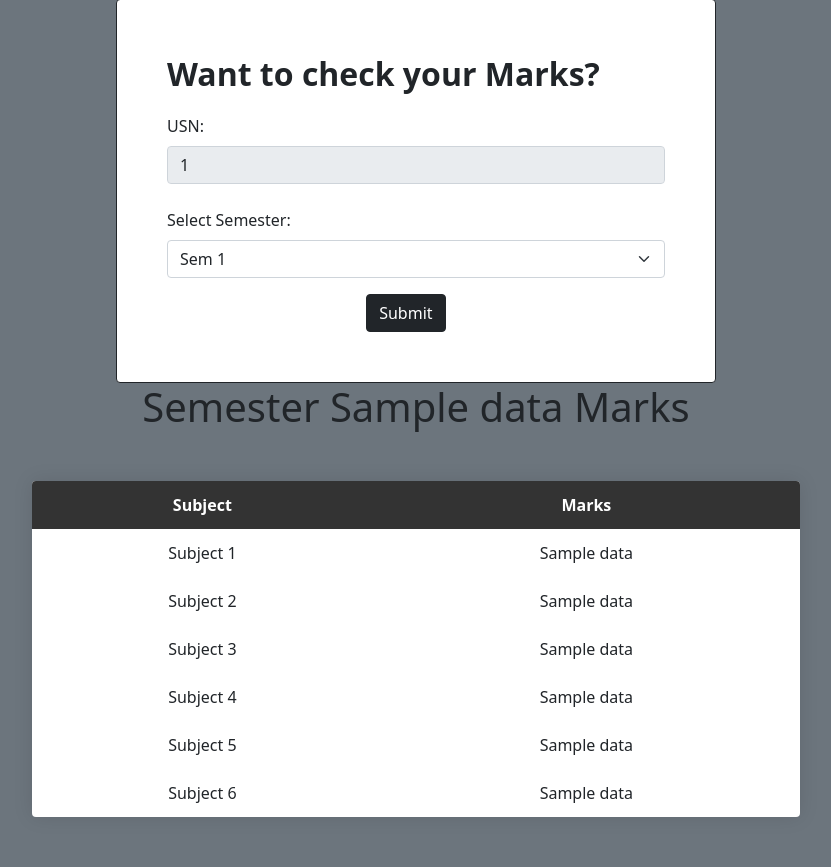
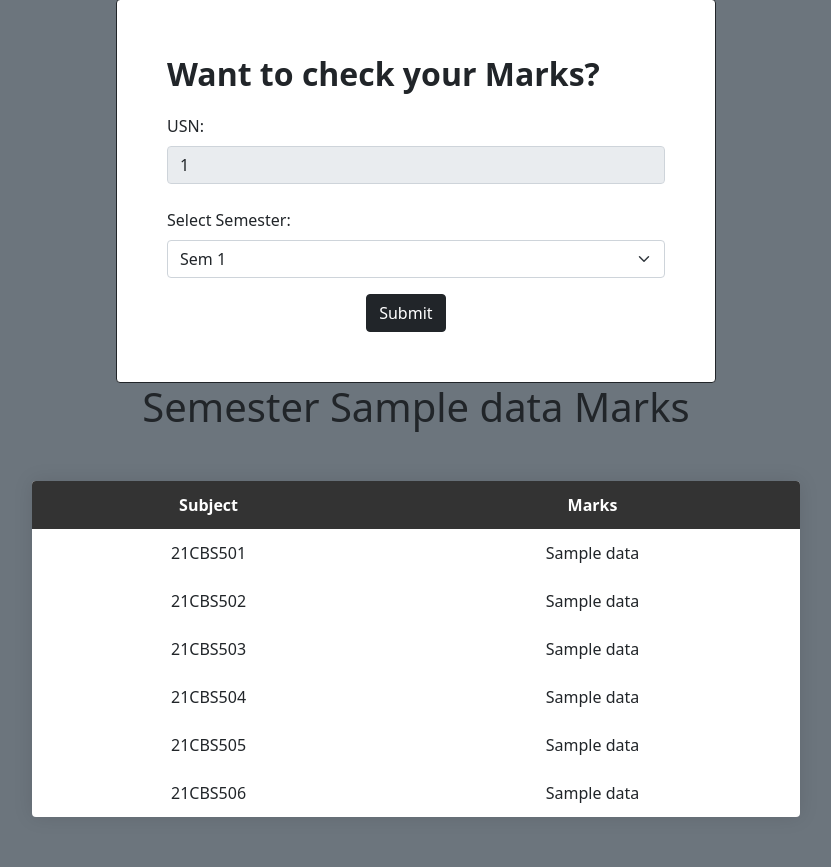
Before and after one commit to vinayak-v-nayak/Student-database-management, a Flask app: template templates/student/student_check_marks.html in a window 1280 px wide. Shown: the part 101-968 px from the top of the page, without its empty margins (224-1055 px from the left). Run offline with Flask 3, Linux system fonts and the light colour scheme; the template is opened without the code that fills it: most values are stand-ins (such as "Sample title", 1, 10 or a date in 2020).

Commit message:
https://github.com/vinayak-v-nayak/Student-database-management.git

```diff
--- a/templates/student/student_check_marks.html
+++ b/templates/student/student_check_marks.html
@@ -38,7 +38,7 @@
 
         <label for="user_id" class="form-label">USN:</label>
         {% if user_id %}
-        <input type="text" id="user_id" name="user_id" value="{{ user_id[0] }}" class="form-control" readonly><br>
+        <input type="text" id="user_id" name="user_id" value="{{ user_id }}" class="form-control" readonly><br>
         {% endif %}
 
         <label for="semester" class="form-label">Select Semester:</label>
@@ -69,26 +69,26 @@
               <th>Marks</th>
           </tr>
           <tr>
-              <td>Subject 1</td>
+              <td>21CBS501</td>
               <td>{{ data[0][3] }}</td>
           </tr>
           <tr>
-              <td>Subject 2</td>
+              <td>21CBS502</td>
               <td>{{ data[0][4] }}</td>
           </tr>
           <tr>
-              <td>Subject 3</td>
+              <td>21CBS503</td>
               <td>{{ data[0][5] }}</td>
           </tr>
           <tr>
-            <td>Subject 4</td>
+            <td>21CBS504</td>
             <td>{{ data[0][6] }}</td>
           </tr>
             <tr>
-              <td>Subject 5</td>
+              <td>21CBS505</td>
               <td>{{ data[0][7] }}</td>
               <tr>
-                <td>Subject 6</td>
+                <td>21CBS506</td>
                 <td>{{ data[0][8] }}</td>
             </tr>
           </tr>
--- a/templates/student/student_check_payment_status.html
+++ b/templates/student/student_check_payment_status.html
@@ -20,7 +20,7 @@
               type="text"
               name="user_id"
               id="user_id"
-              value="{{ user_id[0] }}"
+              value="{{ user_id }}"
               class="form-control"
               readonly
             />
```
Also changed, not shown: templates/teacher/teacher.html (+6 -6 lines), user_profile/change_password.py (+14 -0 lines).
